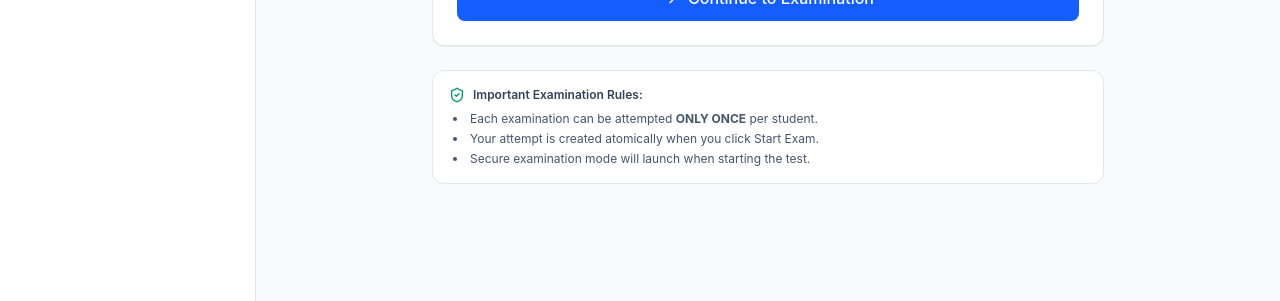
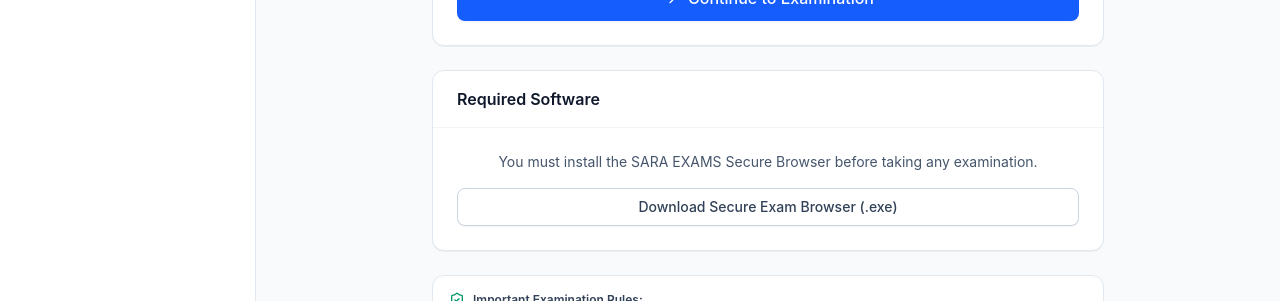
Before and after one commit to ShameelMohamed/SARA-EXAMS, a React (Vite) app: page /student/enter-qp in a window 1280 px wide. Shown: the part 419-720 px from the top of the page. Built offline with nearby package versions, Linux system fonts and the light colour scheme; no server answers; the database is empty; sample sign-in values are in the browser's storage.

Commit message:
Add Secure Browser download links to student portal

```diff
--- a/src/pages/student/ExamInfoPage.tsx
+++ b/src/pages/student/ExamInfoPage.tsx
@@ -144,9 +144,20 @@
             {available ? 'START EXAM NOW' : 'EXAM NOT AVAILABLE AT THIS TIME'}
           </Button>
 
-          <p className="text-center text-xs text-slate-500 mt-2">
-            Requires <strong>SARA EXAMS Secure Exam</strong> installed. Not installed? Download installer from admin/it.
-          </p>
+          <div className="text-center text-xs text-slate-500 mt-4 space-y-1">
+            <p>Requires <strong>SARA EXAMS Secure Browser</strong> installed.</p>
+            <p>
+              Not installed?{' '}
+              <a
+                href="https://drive.google.com/file/d/1bJPPYapgKQMkPE8634ga-GXzO-1LTxF1/view?usp=sharing"
+                target="_blank"
+                rel="noreferrer"
+                className="text-blue-600 hover:underline font-bold"
+              >
+                Download Installer (.exe) here
+              </a>
+            </p>
+          </div>
 {errorMessage && (
   <div className="mt-4 p-2 bg-red-50 text-red-800 border border-red-200 rounded">
     {errorMessage}
--- a/src/pages/student/StudentDashboard.tsx
+++ b/src/pages/student/StudentDashboard.tsx
@@ -94,6 +94,22 @@
         </form>
       </Card>
 
+      {/* Download Secure Browser Card */}
+      <Card title="Required Software">
+        <div className="space-y-4 text-center">
+          <p className="text-sm text-slate-600">
+            You must install the SARA EXAMS Secure Browser before taking any examination.
+          </p>
+          <Button
+            variant="outline"
+            className="w-full justify-center bg-blue-50 text-blue-700 border-blue-200 hover:bg-blue-100 font-bold"
+            onClick={() => window.open('https://drive.google.com/file/d/1bJPPYapgKQMkPE8634ga-GXzO-1LTxF1/view?usp=sharing', '_blank')}
+          >
+            Download Secure Exam Browser (.exe)
+          </Button>
+        </div>
+      </Card>
+
       <div className="p-4 bg-white rounded-xl border border-slate-200 text-xs text-slate-500 space-y-2">
         <div className="flex items-center gap-2 font-semibold text-slate-700">
           <ShieldCheck className="w-4 h-4 text-emerald-600" />
```
